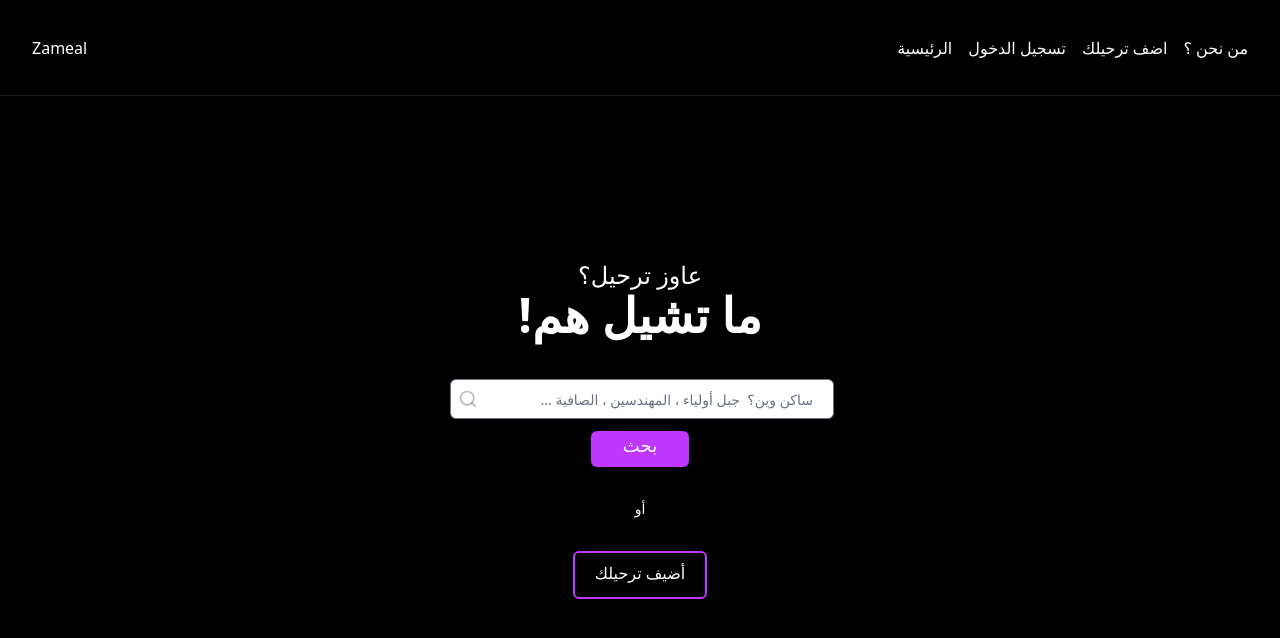
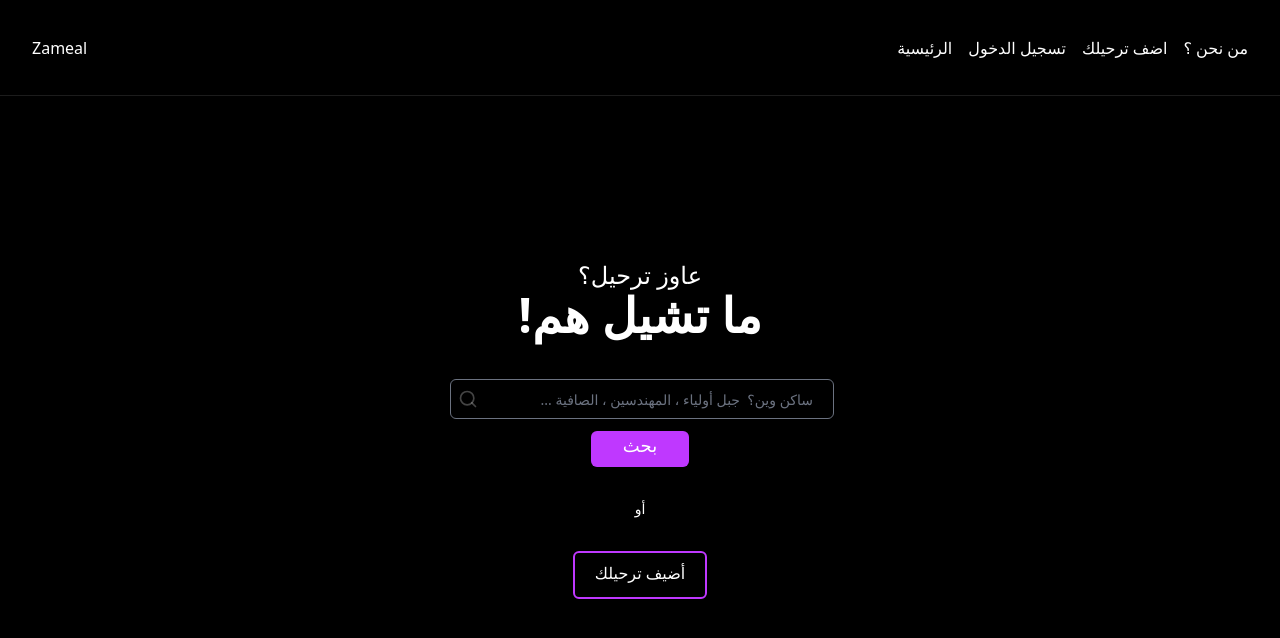
Before and after one commit to awabrh/ZamealClient, a Next.js app: page /home in a window 1280 px wide. Shown: the top 638 px of the page. Built offline with nearby package versions, Linux system fonts and the light colour scheme.

Commit message:
changed input background color

```diff
--- a/components/SearchBar.tsx
+++ b/components/SearchBar.tsx
@@ -10,10 +10,10 @@ interface searchProps {
 function SearchBar({onChange, value} : searchProps) {
   return (
     <div className='pr-4  w-full flex justify-center' dir='ltr'>
-        <FiSearch size={20} className='relative text-[#0004] top-2.5 left-7' />
+        <FiSearch size={20} className='relative text-[#fff4] top-2.5 left-7' />
         <input
             name='search'
-            className='text-black w-5/6 sm:w-96 h-10 rounded-md text-sm px-5 transition-all'
+            className='bg-black w-5/6 sm:w-96 h-10 rounded-md text-sm px-5 transition-all'
             placeholder='ساكن وين؟  جبل أولياء ، المهندسين ، الصافية ...'
             type='text'
             onChange={onChange}
--- a/components/Select.tsx
+++ b/components/Select.tsx
@@ -10,7 +10,7 @@ function Select({ children, label, onChange }: SelectProps) {
   return (
     <div className="w-full max-w-sm ">
       <label className="p-3 font-light">{label}</label>
-      <select className="text-black my-2  w-full rounded-lg max-w-sm">
+      <select className="bg-black my-2  w-full rounded-lg max-w-sm">
         {children}
       </select>
     </div>
--- a/components/TextField.tsx
+++ b/components/TextField.tsx
@@ -17,7 +17,7 @@ function TextField({label, type, name, value, onChange, placeholder} : TextField
         <input
         type={type}
         name = {name}
-        className="w-full rounded-lg my-2 h-10 text-black p-4"
+        className="w-full bg-black rounded-lg my-2 h-10 text-white p-4"
         value={value}
         onChange = {onChange}
         placeholder = {placeholder}
```
